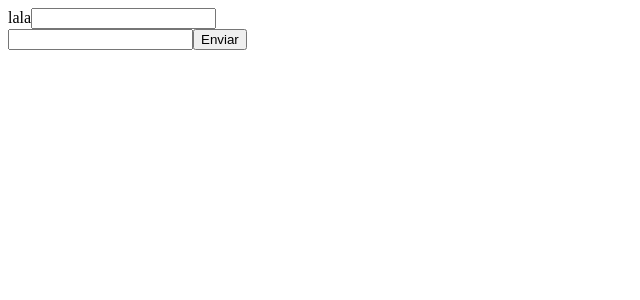
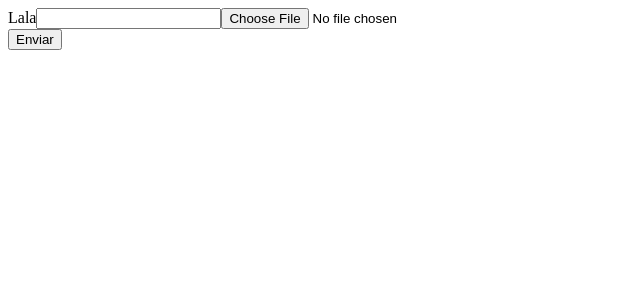
Before and after one commit to tommysolano/react-form, a React (Create React App) app: page / in a window 1280 px wide. Shown: the top 300 px of the page, without its empty margins (0-640 px from the left). Built offline with nearby package versions, Linux system fonts and the light colour scheme.

Commit message:
uncontrolled components/ forma con ref

```diff
--- a/src/App.js
+++ b/src/App.js
@@ -1,23 +1,27 @@
-import React from 'react'
-
-const submit = (e) => {
-  e.preventDefault();
-  const data = Array.from(new FormData(e.target))
-  console.log(Object.fromEntries(data))
-}
+import React, {useRef} from 'react'
 
 const App = () => {
+
+  const input = useRef()
+  const file = useRef()
+  const submit = () => {
+    console.log(input.current.value)
+    console.log(file.current.files[0])
+    const form = new FormData()
+    form.append("archivo", file.current.files[0])
+    form.append("campo", input.current.value)
+    fetch("/lala", {method: "POST", body: form})
+  }
+
   return (
-    <form onSubmit={submit}>
+    <div>
       <div>
-        <span>
-          lala
-        </span>
-        <input name="campo"/>
+        <span>Lala</span>
+        <input type="text" name="campo" ref={input}/>
+        <input type="file" ref={file}/>
       </div>
-      <input name="campo-2"/>
-      <input type="submit" value="Enviar"/>
-    </form>
+      <input type="submit" value="Enviar" onClick={submit}/>
+    </div>
   )
 }
 
```
